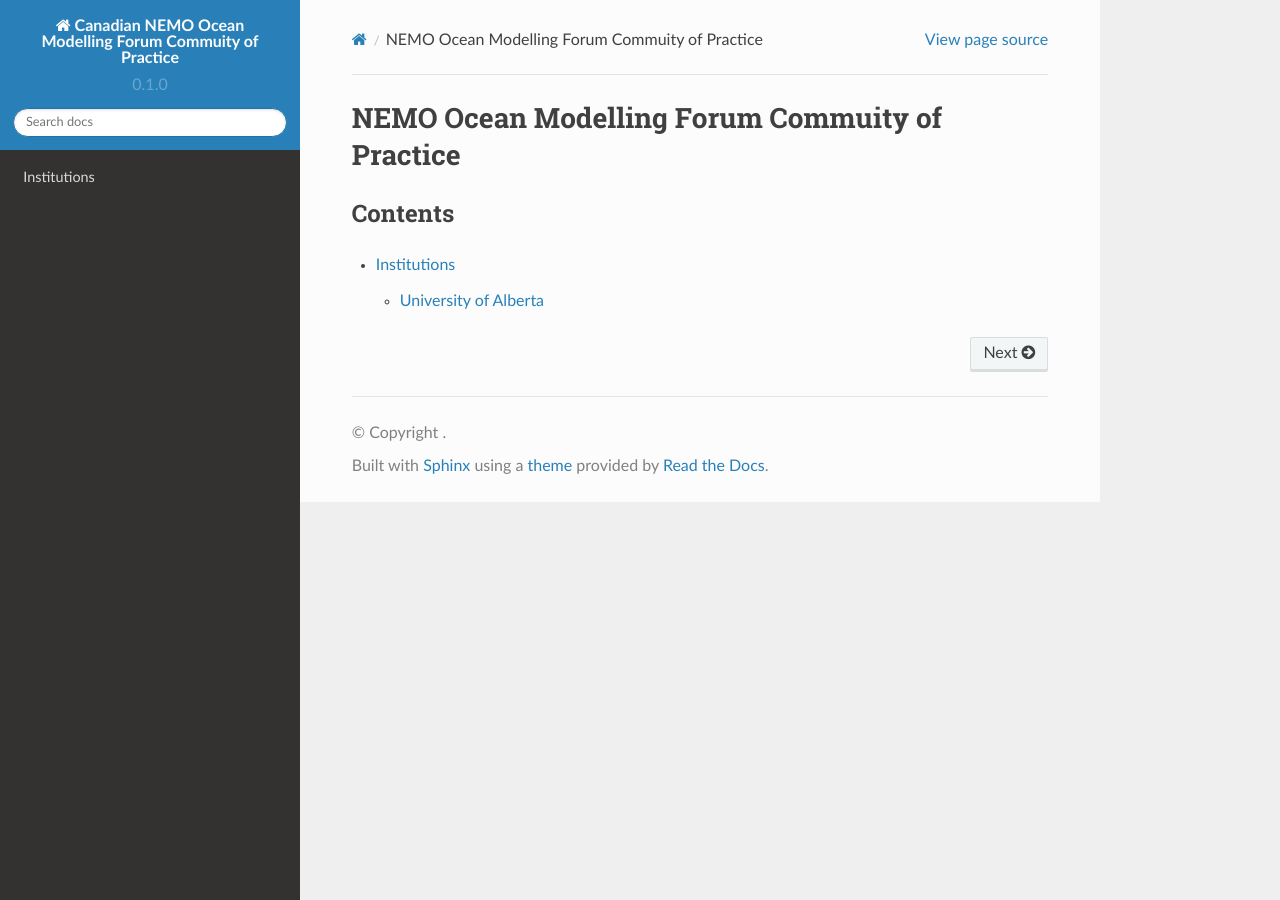
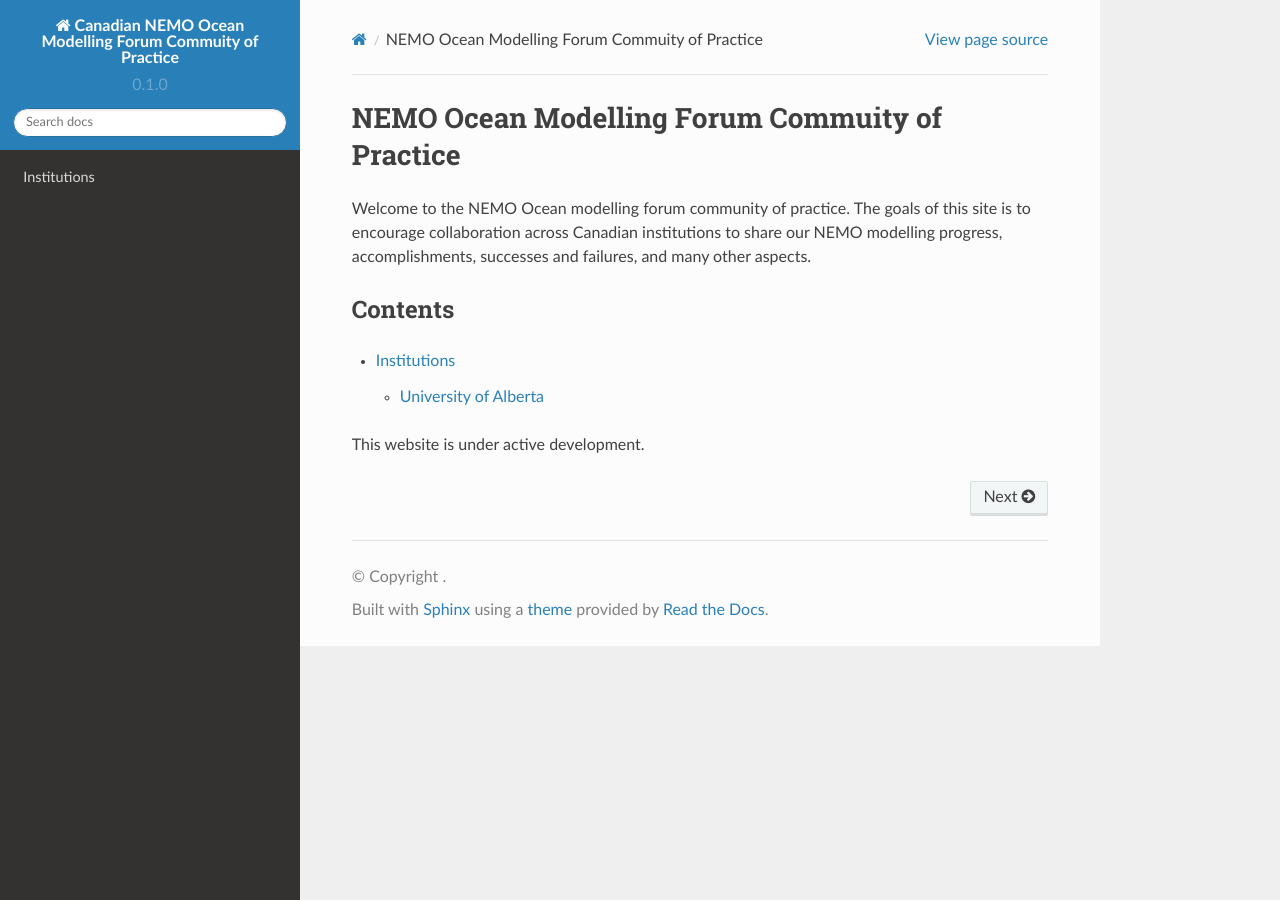
Before and after one commit to UofA-NEMO/Canadian-NEMO-Ocean-Modelling-Forum-Community-of-Practice, a Sphinx documentation site: the page built from docs/index.rst, in a window 1280 px wide. Built offline with Sphinx 7.4.7 and the Read the Docs theme 2.0.0, drawn with Linux system fonts in a browser that asks for light colours; pages that are not in the unit, such as notebooks, are missing from menus.

Commit message:
Update index.rst

```diff
--- a/docs/index.rst
+++ b/docs/index.rst
@@ -1,6 +1,8 @@
 ***************************************
 NEMO Ocean Modelling Forum Commuity of Practice
 ***************************************
+
+Welcome to the NEMO Ocean modelling forum community of practice. The goals of this site is to encourage collaboration across Canadian institutions to share our NEMO modelling progress, accomplishments, successes and failures, and many other aspects.
 
 Contents
 ========
@@ -9,5 +11,7 @@ Contents
    :maxdepth: 2
 
    Institutions/index
+   Sources/index
    Slack/index
-   Sources/index
+
+This website is under active development.
```
